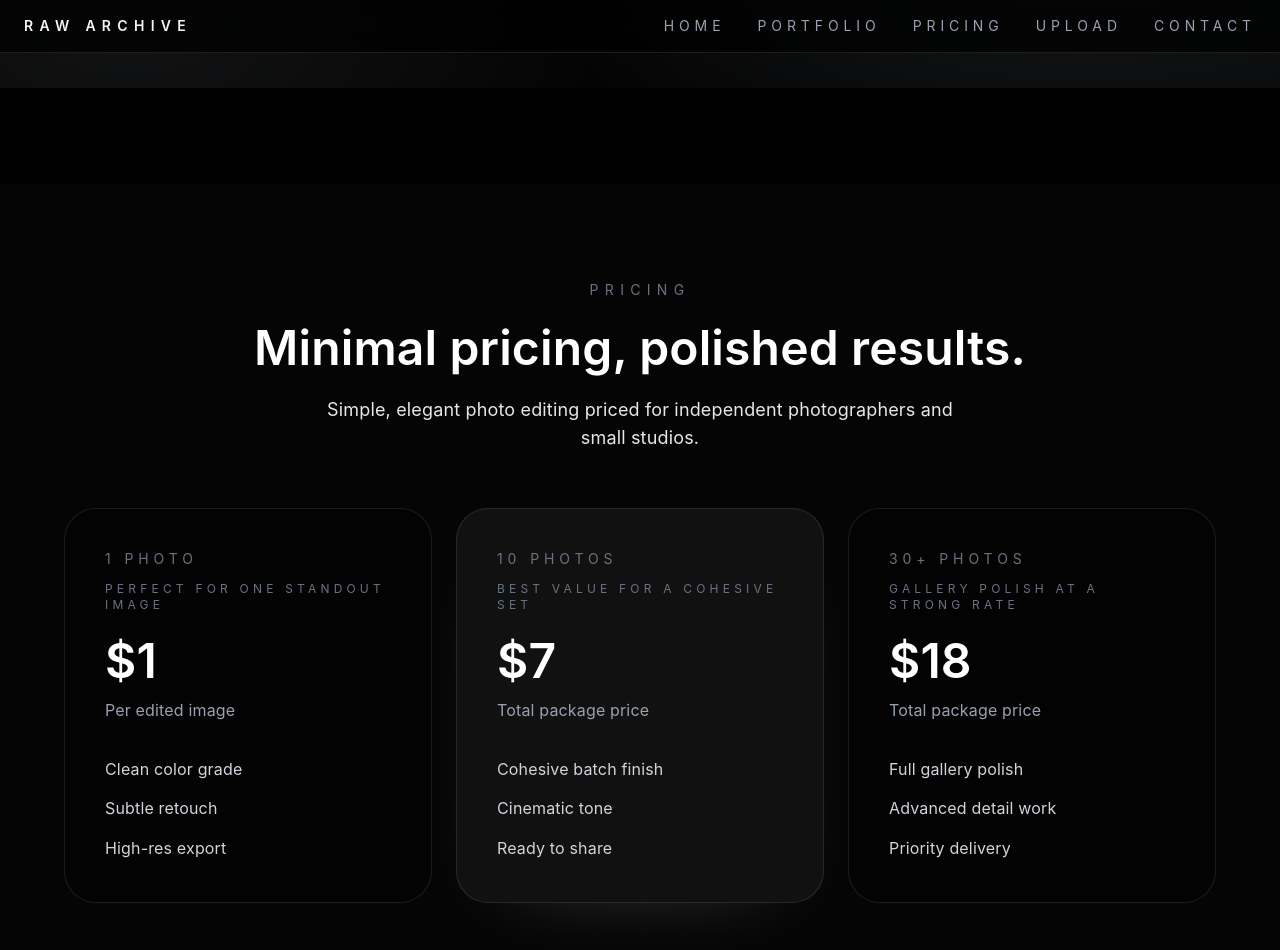
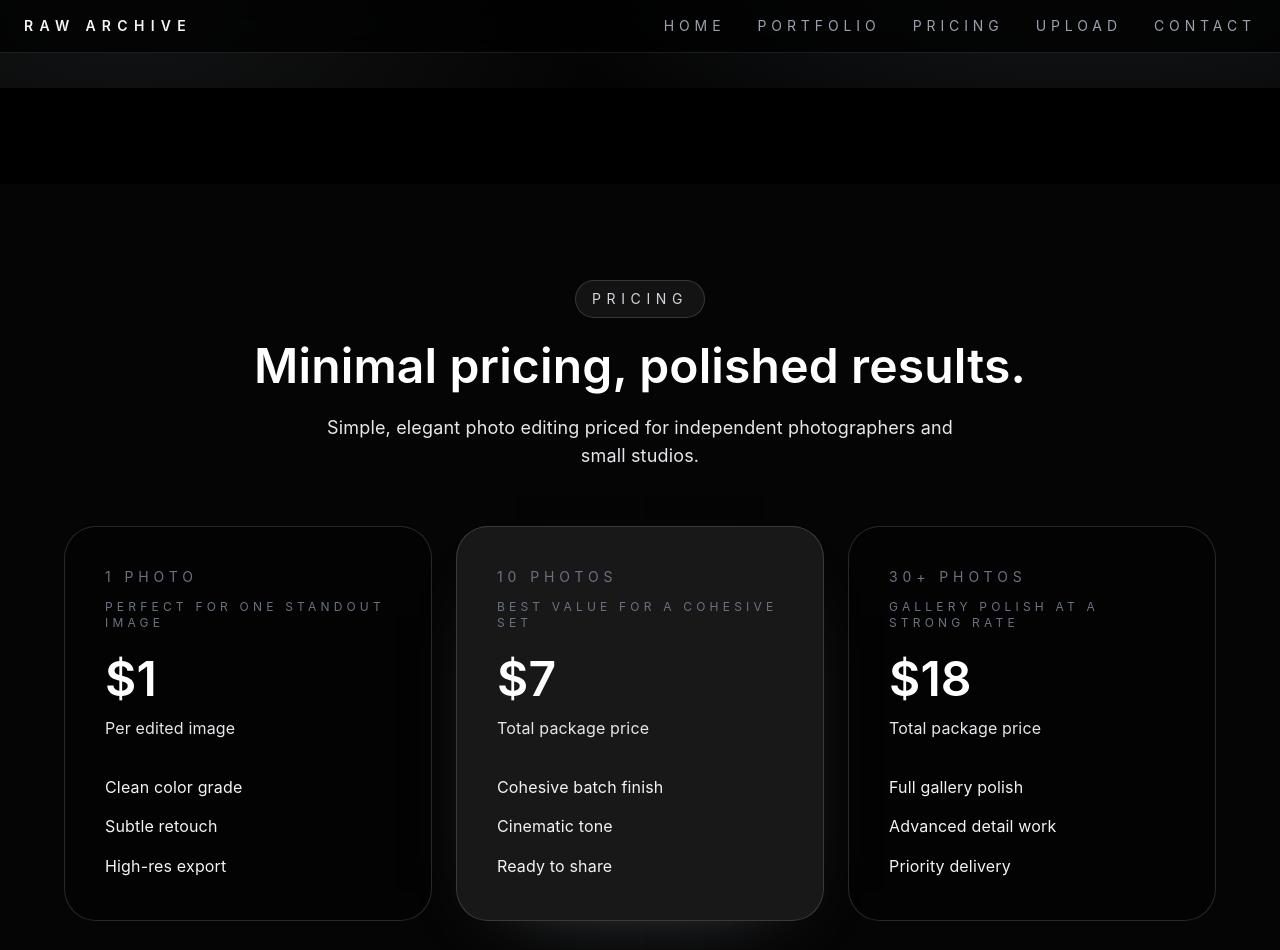
Before and after one commit to indoleanandrei5-afk/RAWARCHIVE, a Next.js app: page /pricing in a window 1280 px wide. Shown: the top 950 px of the page. Built offline with nearby package versions, Linux system fonts and the light colour scheme.

Commit message:
Align homepage sections with glass design language

```diff
--- a/src/components/FeaturedWork.tsx
+++ b/src/components/FeaturedWork.tsx
@@ -14,11 +14,11 @@ export default function FeaturedWork() {
     <section className="bg-black px-5 py-20 text-white sm:px-6 sm:py-24">
       <div className="mx-auto max-w-7xl">
         <div className="mb-14 text-center sm:mb-16">
-          <p className="text-xs uppercase tracking-[0.35em] text-gray-500 sm:text-sm sm:tracking-[0.45em]">Selected Work</p>
+          <p className="inline-flex rounded-full border border-white/15 bg-white/[0.06] px-4 py-2 text-xs uppercase tracking-[0.28em] text-gray-300 sm:text-sm sm:tracking-[0.4em]">Selected Work</p>
 
           <h2 className="mt-5 text-4xl font-semibold md:text-6xl">A quiet edit suite.</h2>
 
-          <p className="mx-auto mt-6 max-w-2xl text-base text-gray-400 sm:text-lg">
+          <p className="mx-auto mt-6 max-w-2xl text-base text-gray-200 sm:text-lg">
             Portrait and landscape images refined with consistent tone, crisp contrast, and subtle mood.
           </p>
         </div>
--- a/src/components/PricingSection.tsx
+++ b/src/components/PricingSection.tsx
@@ -5,7 +5,7 @@ export default function PricingSection() {
     <section className="bg-[#050505] px-5 py-20 text-white sm:px-6 sm:py-24">
       <div className="mx-auto max-w-6xl">
         <div className="mb-14 space-y-6 text-center">
-          <p className="text-xs uppercase tracking-[0.35em] text-gray-500 sm:text-sm sm:tracking-[0.45em]">Pricing</p>
+          <p className="inline-flex rounded-full border border-white/15 bg-white/[0.06] px-4 py-2 text-xs uppercase tracking-[0.28em] text-gray-300 sm:text-sm sm:tracking-[0.4em]">Pricing</p>
           <h2 className="text-3xl font-semibold sm:text-4xl md:text-5xl">Minimal pricing, polished results.</h2>
           <p className="mx-auto max-w-2xl text-base text-gray-200 sm:text-lg">
             Simple, elegant photo editing priced for independent photographers and small studios.
@@ -13,36 +13,36 @@ export default function PricingSection() {
         </div>
 
         <div className="grid gap-6 md:grid-cols-3">
-          <div className="rounded-[32px] border border-white/10 bg-black/40 p-10 text-left transition hover:border-white/20 hover:bg-white/5">
+          <div className="rounded-[32px] border border-white/15 bg-black/40 p-10 text-left transition hover:border-white/25 hover:bg-white/[0.08]">
             <p className="text-sm uppercase tracking-[0.35em] text-gray-500">1 Photo</p>
             <p className="mt-3 text-xs uppercase tracking-[0.35em] text-gray-500">Perfect for one standout image</p>
             <p className="mt-6 text-5xl font-semibold">$1</p>
-            <p className="mt-3 text-gray-400">Per edited image</p>
-            <div className="mt-8 space-y-3 text-gray-300">
+            <p className="mt-3 text-gray-200">Per edited image</p>
+            <div className="mt-8 space-y-3 text-gray-100">
               <p>Clean color grade</p>
               <p>Subtle retouch</p>
               <p>High-res export</p>
             </div>
           </div>
 
-          <div className="rounded-[32px] border border-white/10 bg-white/5 p-10 text-left shadow-[0_30px_80px_-60px_rgba(255,255,255,0.3)] transition hover:border-white/20 hover:bg-white/10">
+          <div className="rounded-[32px] border border-white/15 bg-white/[0.08] p-10 text-left shadow-[0_30px_80px_-60px_rgba(197,210,227,0.5)] transition hover:border-white/25 hover:bg-white/[0.12]">
             <p className="text-sm uppercase tracking-[0.35em] text-gray-500">10 Photos</p>
             <p className="mt-3 text-xs uppercase tracking-[0.35em] text-gray-500">Best value for a cohesive set</p>
             <p className="mt-6 text-5xl font-semibold text-white">$7</p>
-            <p className="mt-3 text-gray-400">Total package price</p>
-            <div className="mt-8 space-y-3 text-gray-300">
+            <p className="mt-3 text-gray-200">Total package price</p>
+            <div className="mt-8 space-y-3 text-gray-100">
               <p>Cohesive batch finish</p>
               <p>Cinematic tone</p>
               <p>Ready to share</p>
             </div>
           </div>
 
-          <div className="rounded-[32px] border border-white/10 bg-black/40 p-10 text-left transition hover:border-white/20 hover:bg-white/5">
+          <div className="rounded-[32px] border border-white/15 bg-black/40 p-10 text-left transition hover:border-white/25 hover:bg-white/[0.08]">
             <p className="text-sm uppercase tracking-[0.35em] text-gray-500">30+ Photos</p>
             <p className="mt-3 text-xs uppercase tracking-[0.35em] text-gray-500">Gallery polish at a strong rate</p>
             <p className="mt-6 text-5xl font-semibold">$18</p>
-            <p className="mt-3 text-gray-400">Total package price</p>
-            <div className="mt-8 space-y-3 text-gray-300">
+            <p className="mt-3 text-gray-200">Total package price</p>
+            <div className="mt-8 space-y-3 text-gray-100">
               <p>Full gallery polish</p>
               <p>Advanced detail work</p>
               <p>Priority delivery</p>
--- a/src/components/WhyChooseUs.tsx
+++ b/src/components/WhyChooseUs.tsx
@@ -3,7 +3,7 @@ export default function WhyChooseUs() {
     <section className="bg-[#050505] px-5 py-20 text-white sm:px-6 sm:py-24">
       <div className="mx-auto max-w-7xl">
         <div className="text-center">
-          <p className="text-xs uppercase tracking-[0.35em] text-gray-500 sm:text-sm sm:tracking-[0.45em]">Why Raw Archive</p>
+          <p className="inline-flex rounded-full border border-white/15 bg-white/[0.06] px-4 py-2 text-xs uppercase tracking-[0.28em] text-gray-300 sm:text-sm sm:tracking-[0.4em]">Why Raw Archive</p>
           <h2 className="mt-5 text-3xl font-semibold sm:text-4xl md:text-5xl">Editing with intention.</h2>
         </div>
 
@@ -25,14 +25,14 @@ export default function WhyChooseUs() {
               description: "Straightforward rates, no subscriptions, no hidden fees.",
             },
           ].map((item) => (
-            <div key={item.number} className="group rounded-[32px] border border-white/10 bg-white/5 p-8 transition hover:border-white/20 hover:bg-white/10 sm:p-10">
+            <div key={item.number} className="group rounded-[32px] border border-white/15 bg-white/[0.07] p-8 transition hover:border-white/25 hover:bg-white/[0.11] sm:p-10">
               <div className="inline-flex items-center gap-4">
                 <div className="flex h-12 w-12 items-center justify-center rounded-full border border-white/10 bg-black/40 text-xl font-semibold text-white">
                   {item.number}
                 </div>
                 <h3 className="text-xl font-semibold sm:text-2xl">{item.title}</h3>
               </div>
-              <p className="mt-5 text-gray-400 leading-7 sm:mt-6 sm:leading-8">
+              <p className="mt-5 leading-7 text-gray-200 sm:mt-6 sm:leading-8">
                 {item.description}
               </p>
             </div>
```
